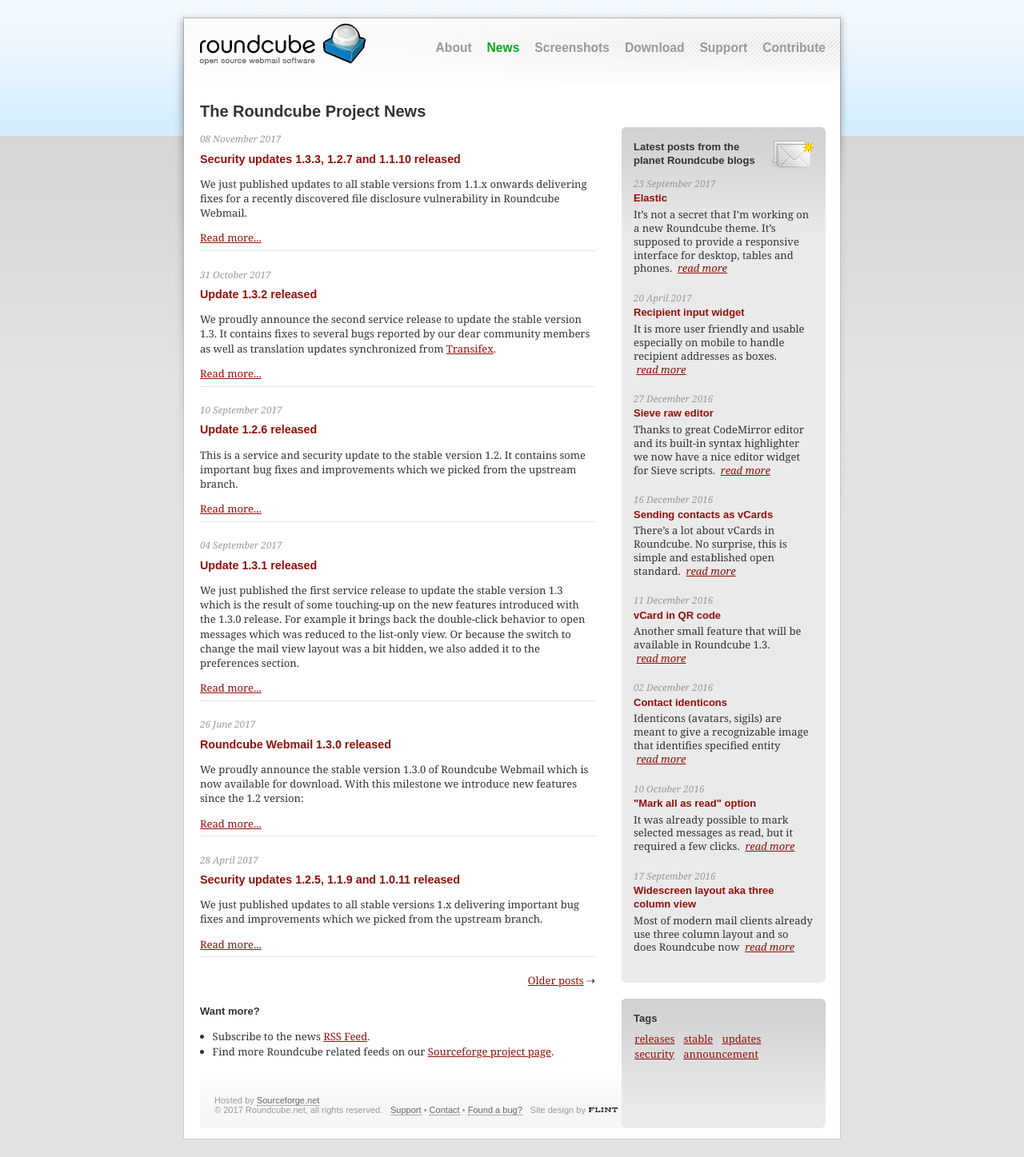
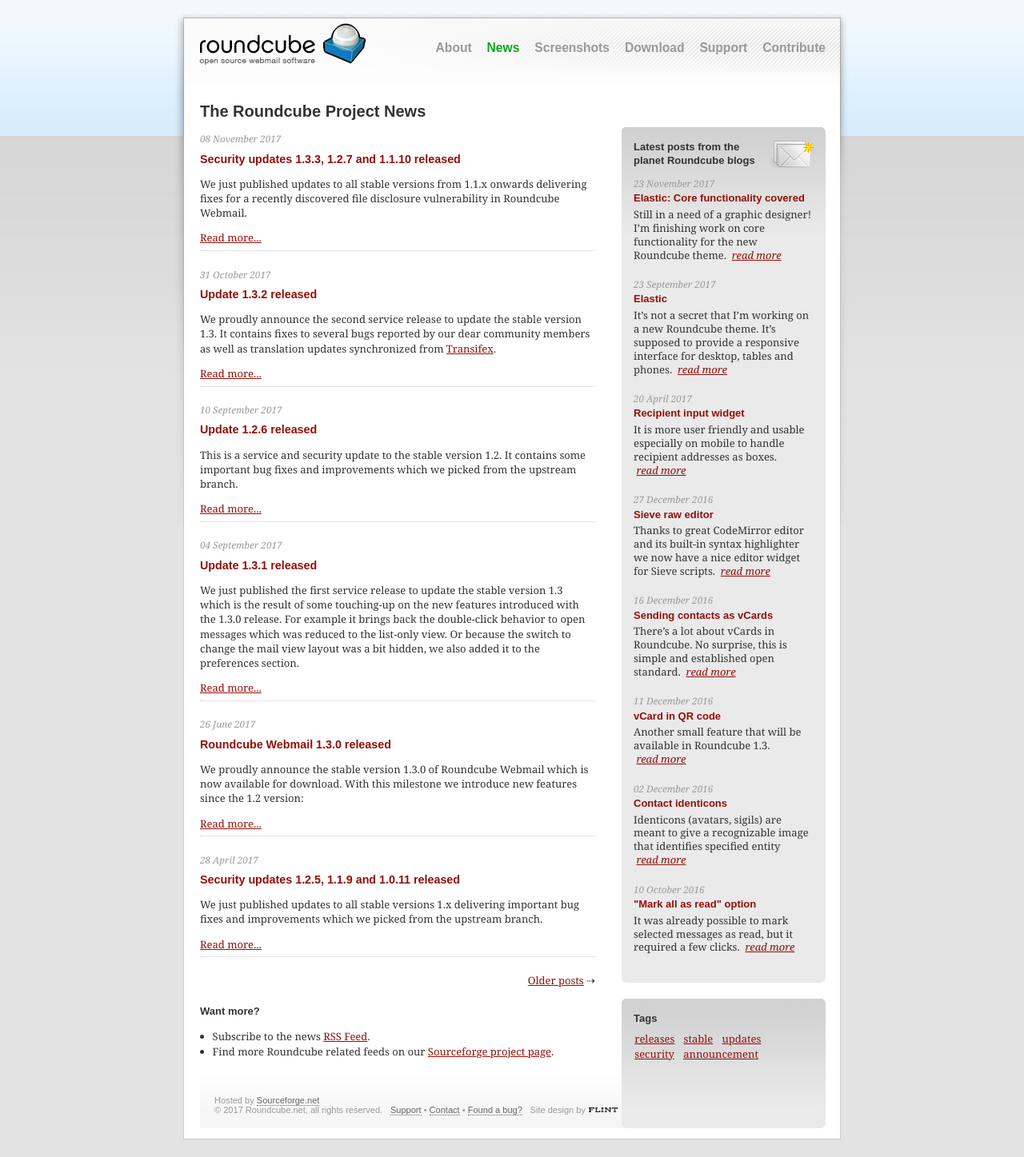
Before and after one commit to roundcube/roundcube.github.com, a Jekyll site: the page built from news/index.html, in a window 1280 px wide. Shown: the whole page at 80% size. Built offline with Jekyll 4.4.1, drawn with Linux system fonts in a browser that asks for light colours; the list of posts is cut into pages by our own code; comment, search, counter and statistics services are not loaded.

Commit message:
Add one blog entry to Inbox

```diff
--- a/_includes/roundcubeinbox.html
+++ b/_includes/roundcubeinbox.html
@@ -1,4 +1,11 @@
 <h2 class="inboxtitle">Latest posts from the planet Roundcube blogs</h2>
+
+<div class="newsitem">
+	<span class="newsdate">23 November 2017</span>
+	<h3><a href="https://kolabian.wordpress.com/2017/11/23/elastic-core-functionality-covered/" class="newslink">Elastic: Core functionality covered</a></h3>
+	<p class="newstext">Still in a need of a graphic designer! I’m finishing work on core functionality for the new Roundcube theme.
+			&nbsp;<em><a href="https://kolabian.wordpress.com/2017/11/23/elastic-core-functionality-covered/">read&nbsp;more</a></em></p>
+</div>
 
 <div class="newsitem">
 	<span class="newsdate">23 September 2017</span>
@@ -48,10 +55,3 @@
 	<p class="newstext">It was already possible to mark selected messages as read, but it required a few clicks.
 		&nbsp;<em><a href="https://kolabian.wordpress.com/2016/10/10/mark-all-as-read-option/">read&nbsp;more</a></em></p>
 </div>
-
-<div class="newsitem">
-	<span class="newsdate">17 September 2016</span>
-	<h3><a href="https://kolabian.wordpress.com/2016/09/17/widescreen-layout-aka-three-column-view/" class="newslink">Widescreen layout aka three column view</a></h3>
-	<p class="newstext">Most of modern mail clients already use three column layout and so does Roundcube now
-		&nbsp;<em><a href="https://kolabian.wordpress.com/2016/09/17/widescreen-layout-aka-three-column-view/">read&nbsp;more</a></em></p>
-</div>
```
